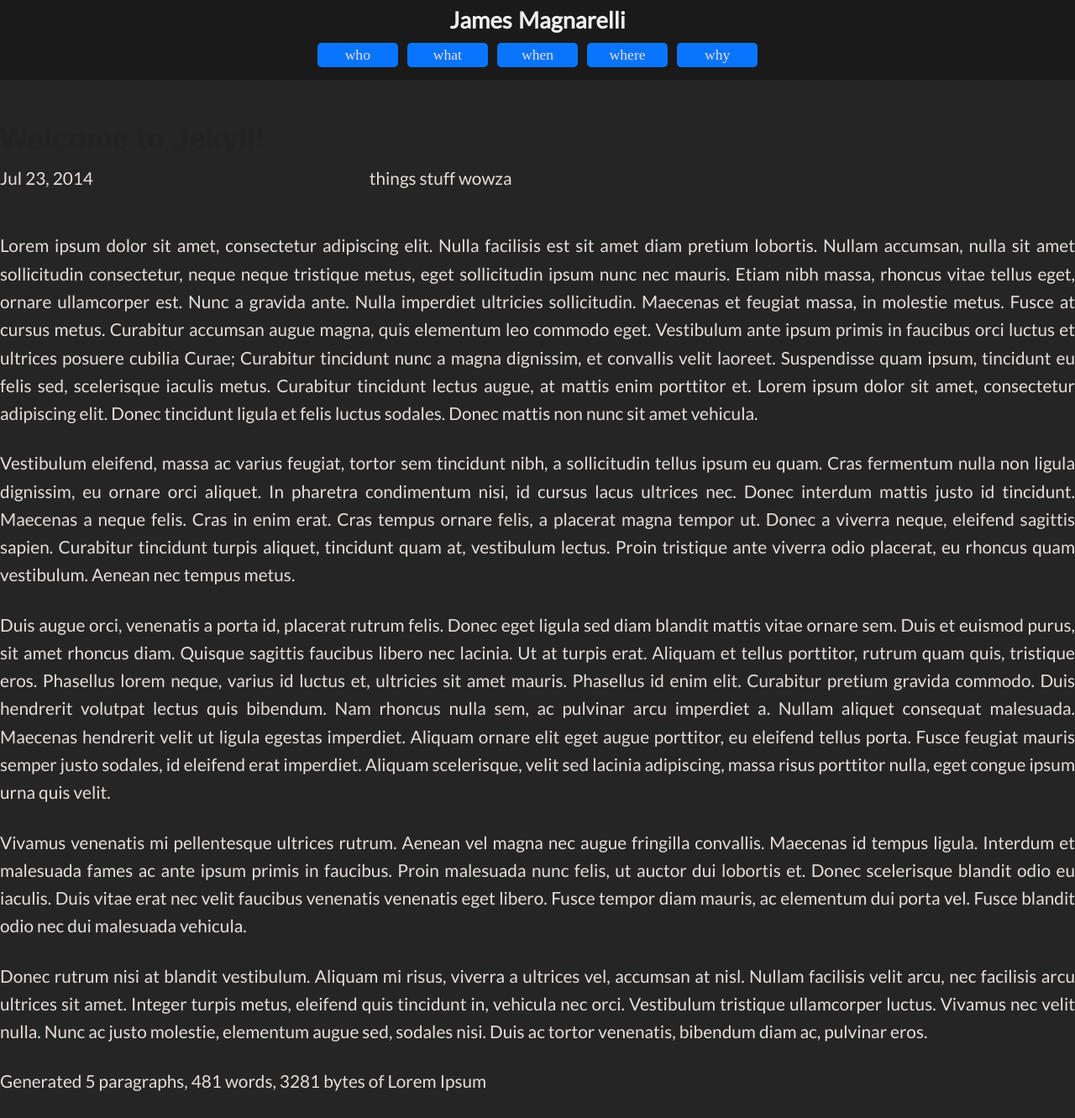
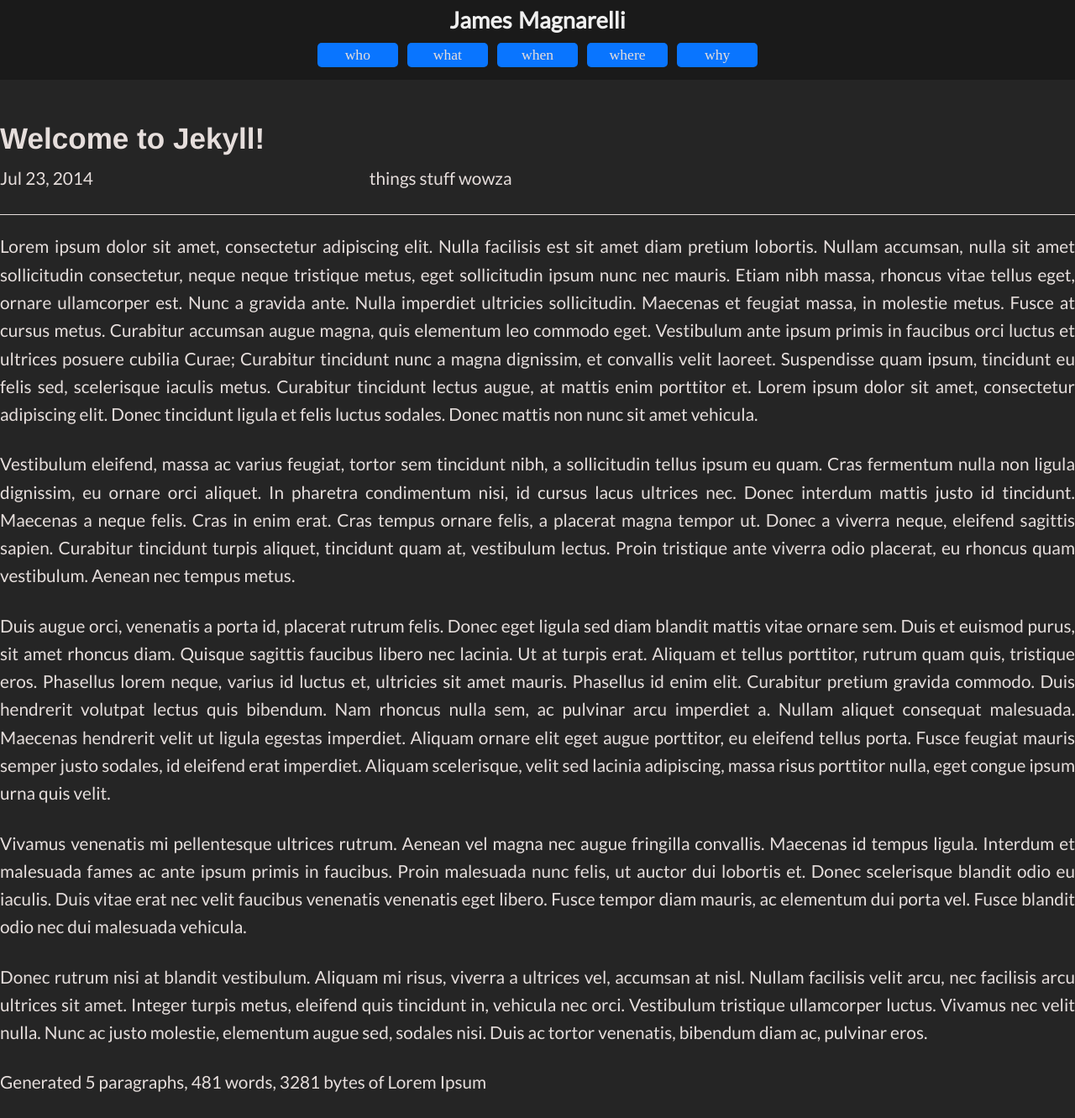
Before and after one commit to jmagnare/magnarelli.org, a Jekyll site: the page built from _posts/2014-07-23-welcome-to-jekyll.markdown, in a window 1280 px wide. Shown: the whole page at 84% size. Built offline with Jekyll 4.4.1, drawn with Linux system fonts in a browser that asks for light colours; nearby versions of some CDN libraries; some web fonts are replaced.

Commit message:
Style posts listing page, don't do single page stuff when loading blog page directly or returning from post page to listing page

```diff
--- a/styles/custom_styles.css
+++ b/styles/custom_styles.css
@@ -151,6 +151,45 @@
 }
 
 /* line 116, ../sass/custom_styles.sass */
+.content-container {
+  display: inline-block;
+  display: none;
+  color: #e6dedc;
+  font-size: 1.3em;
+}
+/* line 117, ../sass/custom_styles.sass */
+.content-container.current-content {
+  display: block;
+  text-align: justify;
+}
+
+/* line 125, ../sass/custom_styles.sass */
+.thingy {
+  position: relative;
+}
+
+/* line 128, ../sass/custom_styles.sass */
+.nav-text {
+  margin-bottom: 2em;
+}
+
+/* line 132, ../sass/custom_styles.sass */
+.page-loaded .nav-help-text {
+  transition: transform 500ms;
+  transition: -ms-transform 500ms;
+  transition: -webkit-transform 500ms;
+}
+/* line 136, ../sass/custom_styles.sass */
+.page-loaded .nav-text {
+  transition: transform 500ms;
+  transition: -ms-transform 500ms;
+  transition: -webkit-transform 500ms;
+}
+/* line 140, ../sass/custom_styles.sass */
+.page-loaded h1#homepage-display.small-home {
+  transition: font-size 300ms;
+}
+/* line 143, ../sass/custom_styles.sass */
 .page-loaded #name-header span {
   opacity: 1;
   transition: -webkit-transform 1350ms, opacity 1200ms;
@@ -162,97 +201,67 @@
   -ms-transform: translateZ(0) translateY(0);
   -o-transform: translateZ(0) translateY(0);
 }
-
-/* line 127, ../sass/custom_styles.sass */
-.content-container {
-  display: inline-block;
-  display: none;
-  color: #e6dedc;
-  font-size: 1.3em;
-}
-/* line 128, ../sass/custom_styles.sass */
-.content-container.current-content {
-  display: block;
-  text-align: justify;
+/* line 154, ../sass/custom_styles.sass */
+.page-loaded .small-home #name-header span {
+  transition: none;
 }
 
-/* line 136, ../sass/custom_styles.sass */
-.thingy {
-  position: relative;
-}
-
-/* line 139, ../sass/custom_styles.sass */
-.nav-help-text {
-  transition: transform 500ms;
-  transition: -ms-transform 500ms;
-  transition: -webkit-transform 500ms;
-}
-
-/* line 144, ../sass/custom_styles.sass */
-.nav-text {
-  transition: transform 500ms;
-  transition: -ms-transform 500ms;
-  transition: -webkit-transform 500ms;
-  margin-bottom: 2em;
-}
-
-/* line 151, ../sass/custom_styles.sass */
-a:hover, a:focus {
-  color: #e6dedc;
+/* line 159, ../sass/custom_styles.sass */
+a:hover, a:color {
+  focus: #e6dedc;
   cursor: auto;
 }
 
-/* line 155, ../sass/custom_styles.sass */
+/* line 163, ../sass/custom_styles.sass */
 #homepage-display {
   margin-bottom: 3%;
   padding-bottom: 1%;
   margin-top: 18%;
 }
 
-/* line 160, ../sass/custom_styles.sass */
+/* line 168, ../sass/custom_styles.sass */
 .page-loaded > #homepage-display {
   transition: margin-top 1000ms;
 }
 
-/* line 163, ../sass/custom_styles.sass */
+/* line 171, ../sass/custom_styles.sass */
 #homepage-display.small-home {
   margin-top: 0;
   background-color: rgba(0, 0, 0, 0.3);
 }
-/* line 166, ../sass/custom_styles.sass */
+/* line 174, ../sass/custom_styles.sass */
 #homepage-display.small-home h1 {
   font-size: 1.7em;
-  transition: font-size 300ms;
 }
 
-/* line 170, ../sass/custom_styles.sass */
+/* line 177, ../sass/custom_styles.sass */
 #where-container {
   margin-top: 5%;
   font-size: 4rem;
   opacity: 0.7;
 }
-/* line 171, ../sass/custom_styles.sass */
+/* line 178, ../sass/custom_styles.sass */
 #where-container a {
   color: black;
 }
-/* line 173, ../sass/custom_styles.sass */
+/* line 180, ../sass/custom_styles.sass */
 #where-container a:hover {
   color: #333333;
 }
 
-/* line 179, ../sass/custom_styles.sass */
+/* line 186, ../sass/custom_styles.sass */
 .row.info-listing {
   background: #444444;
   /*border-radius: 0.15em; */
   margin-bottom: 1em;
   padding: 0.5em;
 }
-/* line 184, ../sass/custom_styles.sass */
+/* line 191, ../sass/custom_styles.sass */
 .row.info-listing > .large-4 {
   text-align: center;
 }
 
-/* line 187, ../sass/custom_styles.sass */
+/* line 194, ../sass/custom_styles.sass */
 .logo {
   width: 100%;
   height: 100%;
@@ -261,7 +270,7 @@
   margin-bottom: 0.3em;
 }
 
-/* line 194, ../sass/custom_styles.sass */
+/* line 201, ../sass/custom_styles.sass */
 .screencap {
   width: 100%;
   height: 100%;
@@ -270,12 +279,17 @@
   margin-bottom: 0.3em;
 }
 
-/* line 202, ../sass/custom_styles.sass */
+/* line 209, ../sass/custom_styles.sass */
 .project-descr h4 {
   color: #e6dedc;
 }
 
-/* line 205, ../sass/custom_styles.sass */
+/* line 213, ../sass/custom_styles.sass */
+.post-header h3 {
+  color: #e6dedc;
+}
+
+/* line 216, ../sass/custom_styles.sass */
 .job-descr {
   display: inline-block;
   font-size: 0.85em;
@@ -284,7 +298,7 @@
   word-spacing: 0.1em;
 }
 
-/* line 212, ../sass/custom_styles.sass */
+/* line 223, ../sass/custom_styles.sass */
 .techs-used {
   display: inline-block;
   font-size: 0.85em;
@@ -294,19 +308,24 @@
   margin-right: 0.5em;
 }
 
-/* line 220, ../sass/custom_styles.sass */
+/* line 231, ../sass/custom_styles.sass */
 .techs-list {
   font-size: 0.85em;
   display: inline-block;
   margin-bottom: 0;
 }
 
-/* line 225, ../sass/custom_styles.sass */
+/* line 236, ../sass/custom_styles.sass */
 #phone-number {
   font-size: 0.3em;
 }
 
-/* line 228, ../sass/custom_styles.sass */
+/* line 239, ../sass/custom_styles.sass */
 .post-link {
   font-size: 1.3em;
 }
+
+/* line 242, ../sass/custom_styles.sass */
+.post-header {
+  border-bottom: 1px solid #e6dedc;
+}
```
Also changed, not shown: _includes/foot.html (+6 -2 lines), sass/custom_styles.sass (+36 -22 lines).
